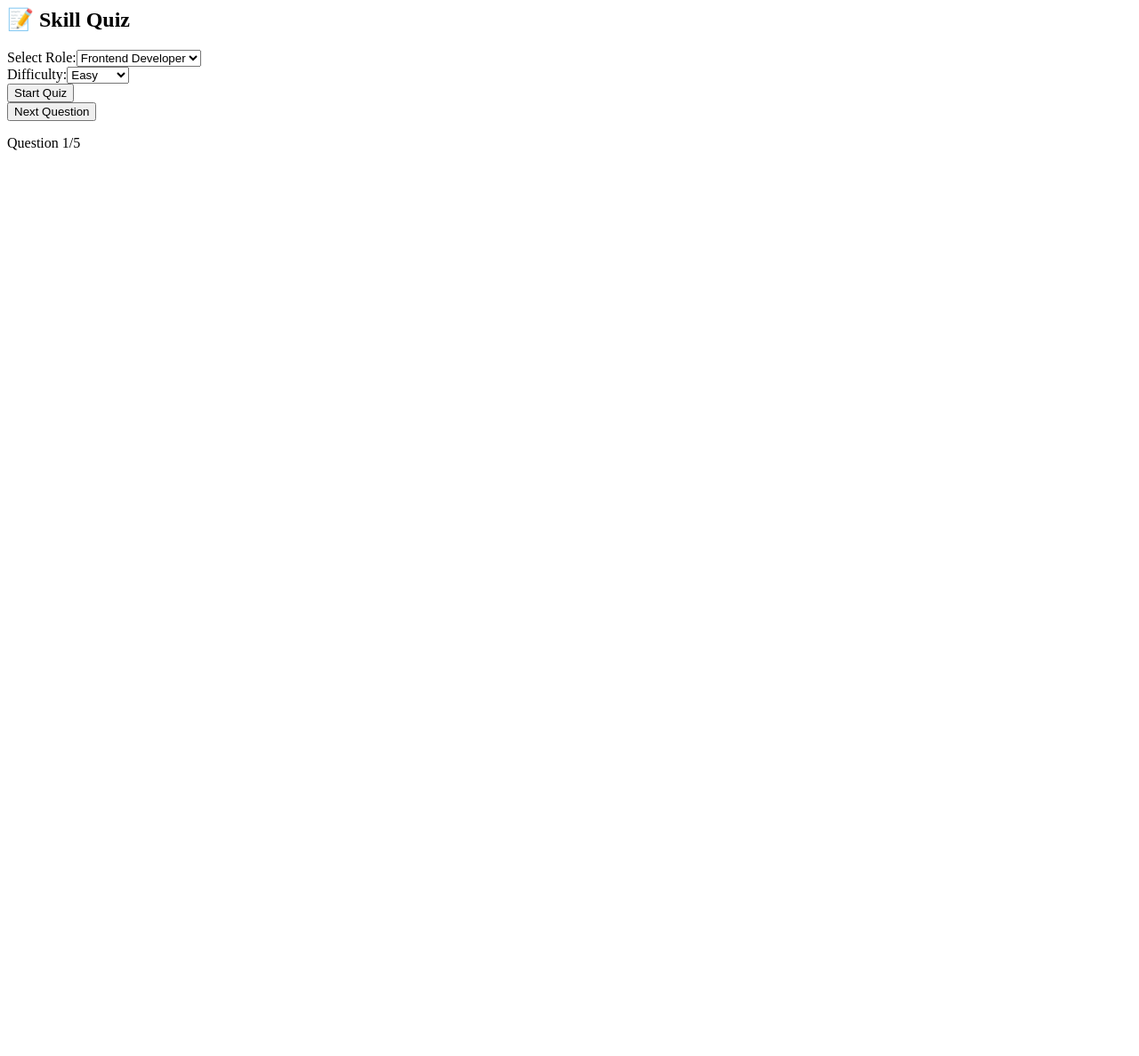
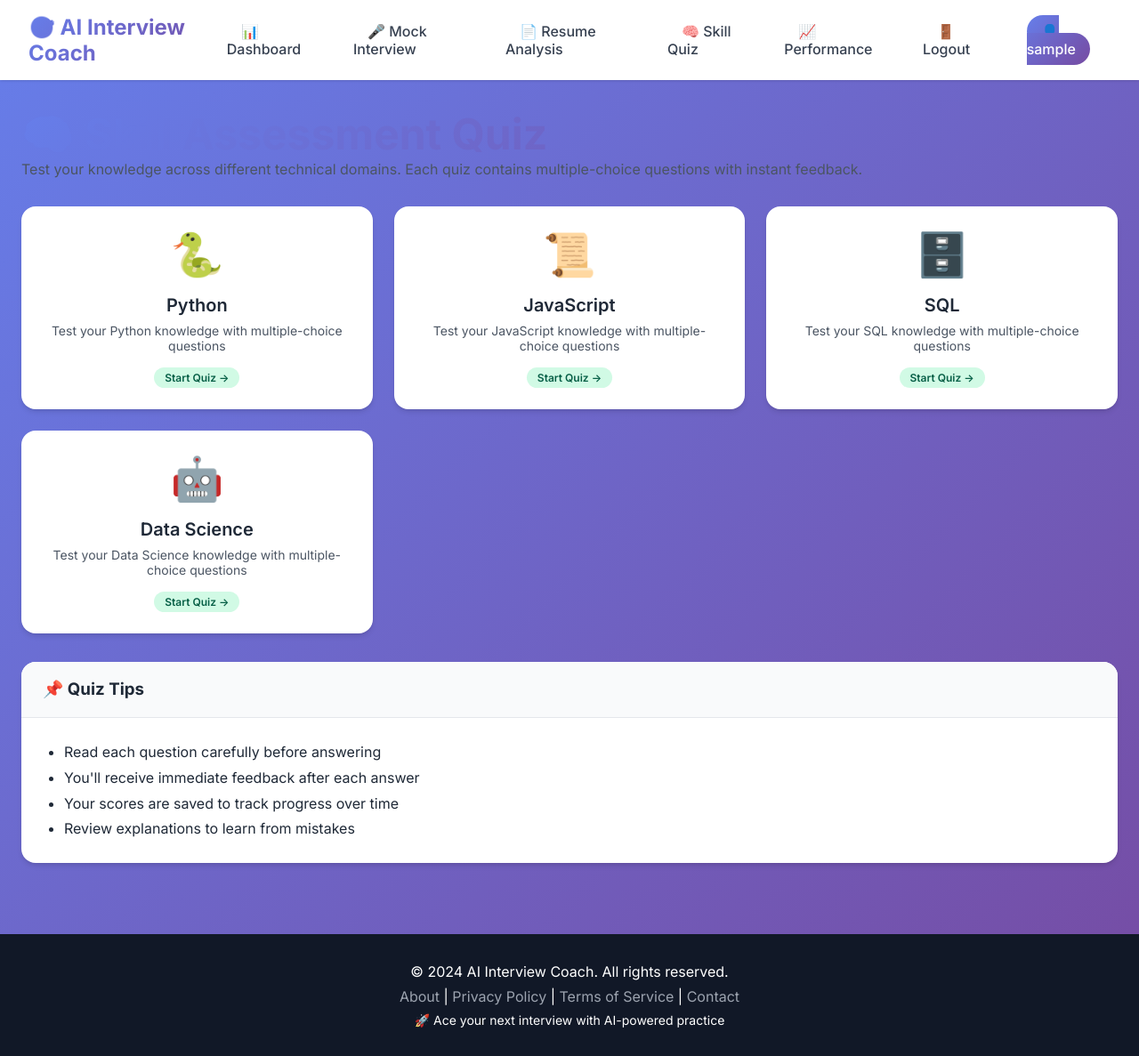
Before and after one commit to devanshsinghtomar/AI-interview-coach-module, a Flask app: page /skill-quiz in a window 1280 px wide. Shown: the whole page at 89% size. Before the commit the page ends 169 px from the top, so only its background shows below. Run offline with Flask 3, Linux system fonts and the light colour scheme; the visitor is signed in with stand-in values (Sample User, id 1).

Commit message:
Update skill_quiz.html

```diff
--- a/templates/skill_quiz.html
+++ b/templates/skill_quiz.html
@@ -1,15 +1,61 @@
-<div class="bg-white rounded-xl shadow-md p-6">
-    <h2 class="text-2xl font-bold text-gray-800 mb-4">📝 Skill Quiz</h2>
-    <div class="grid grid-cols-2 gap-4 mb-4"><div><label class="block text-gray-700">Select Role:</label><select id="quizRole" class="w-full p-2 border rounded-lg"><option value="frontend">Frontend Developer</option><option value="backend">Backend Developer</option><option value="datascience">Data Scientist</option></select></div><div><label class="block text-gray-700">Difficulty:</label><select id="quizLevel" class="w-full p-2 border rounded-lg"><option value="easy">Easy</option><option value="medium">Medium</option><option value="hard">Hard</option></select></div></div>
-    <button onclick="startQuiz()" class="bg-indigo-600 text-white px-6 py-2 rounded-lg hover:bg-indigo-700 w-full">Start Quiz</button>
-    <div id="quizArea" class="mt-6 hidden"><div id="questionText" class="text-lg font-semibold mb-4"></div><div id="optionsArea" class="space-y-2 mb-4"></div><button onclick="nextQuestion()" class="bg-blue-600 text-white px-6 py-2 rounded-lg">Next Question</button><p class="mt-2 text-gray-600">Question <span id="qNum">1</span>/<span id="totalQ">5</span></p></div>
-    <div id="quizResult" class="mt-6 hidden"><div class="bg-gradient-to-r from-green-50 to-blue-50 p-4 rounded-lg"><p class="text-xl font-bold" id="resultText"></p><p id="scoreBreakdown" class="mt-2"></p></div></div>
+{% extends "base.html" %}
+
+{% block title %}Skill Quiz - AI Interview Coach{% endblock %}
+
+{% block content %}
+<div class="fade-in">
+    <h1>🧠 Skill Assessment Quiz</h1>
+    <p style="color: var(--gray-600); margin-bottom: 2rem;">Test your knowledge across different technical domains. Each quiz contains multiple-choice questions with instant feedback.</p>
+
+    <div class="grid">
+        {% for category in categories %}
+            <div class="card" onclick="selectCategory('{{ category }}')" style="cursor: pointer;">
+                <div class="card-body" style="text-align: center;">
+                    <div class="feature-icon">
+                        {% if category == 'Python' %}🐍
+                        {% elif category == 'JavaScript' %}📜
+                        {% elif category == 'SQL' %}🗄️
+                        {% elif category == 'Data Science' %}🤖
+                        {% else %}📚
+                        {% endif %}
+                    </div>
+                    <h3 class="feature-title">{{ category }}</h3>
+                    <p class="feature-description">
+                        Test your {{ category }} knowledge with multiple-choice questions
+                    </p>
+                    <div style="margin-top: 1rem;">
+                        <span class="score-badge score-high">Start Quiz →</span>
+                    </div>
+                </div>
+            </div>
+        {% endfor %}
+    </div>
+
+    <!-- Quiz Tips -->
+    <div class="card" style="margin-top: 2rem;">
+        <div class="card-header">
+            <h3 style="margin: 0;">📌 Quiz Tips</h3>
+        </div>
+        <div class="card-body">
+            <ul style="margin-left: 1.5rem; line-height: 1.8;">
+                <li>Read each question carefully before answering</li>
+                <li>You'll receive immediate feedback after each answer</li>
+                <li>Your scores are saved to track progress over time</li>
+                <li>Review explanations to learn from mistakes</li>
+            </ul>
+        </div>
+    </div>
 </div>
+
+<!-- Hidden Form for Category Selection -->
+<form id="quizForm" method="POST" action="{{ url_for('start_quiz') }}" style="display: none;">
+    <input type="hidden" name="category" id="selectedCategory">
+</form>
+
 <script>
-const questionBank={frontend:{easy:[{q:"What does HTML stand for?",o:["Hyper Text Markup Language","High Tech Modern Language","Hyper Transfer Markup Language"],a:0},{q:"Which CSS property changes text color?",o:["text-color","color","font-color"],a:1}],medium:[{q:"What is React?",o:["JS library","Database","CSS framework"],a:0}],hard:[{q:"What is the virtual DOM?",o:["Real DOM copy","React's optimization","Browser API"],a:1}]},backend:{easy:[{q:"What is SQL used for?",o:["Styling","Database queries","Animation"],a:1}],medium:[{q:"What is an API?",o:["Application Interface","Programming tool","Database"],a:0}],hard:[{q:"What is load balancing?",o:["Traffic distribution","Data backup","Security"],a:0}]},datascience:{easy:[{q:"What is Python?",o:["Snake","Programming language","Database"],a:1}],medium:[{q:"What is Machine Learning?",o:["Hardware","AI subset","Database"],a:1}],hard:[{q:"What is a neural network?",o:["Brain simulation","Social network","Computer network"],a:0}]}};
-let currentQuiz=[],currentQ=0,score=0,answeredQuestions=[];
-function startQuiz(){const role=document.getElementById('quizRole').value;const level=document.getElementById('quizLevel').value;const bank=questionBank[role][level];if(!bank||bank.length===0){alert('No questions available');return;}currentQuiz=[...bank];for(let i=currentQuiz.length-1;i>0;i--){const j=Math.floor(Math.random()*(i+1));[currentQuiz[i],currentQuiz[j]]=[currentQuiz[j],currentQuiz[i]];}currentQuiz=currentQuiz.slice(0,5);currentQ=0;score=0;answeredQuestions=[];document.getElementById('quizArea').classList.remove('hidden');document.getElementById('quizResult').classList.add('hidden');document.getElementById('totalQ').innerText=currentQuiz.length;loadQuestion();}
-function loadQuestion(){if(currentQ<currentQuiz.length){const q=currentQuiz[currentQ];document.getElementById('questionText').innerHTML=q.q;let html='';q.o.forEach((opt,idx)=>{html+=`<label class="flex items-center p-2 border rounded-lg cursor-pointer hover:bg-gray-50"><input type="radio" name="answer" value="${idx}" class="mr-3">${opt}</label>`;});document.getElementById('optionsArea').innerHTML=html;document.getElementById('qNum').innerText=currentQ+1;}else{endQuiz();}}
-function nextQuestion(){const selected=document.querySelector('input[name="answer"]:checked');if(!selected){alert('Please select an answer');return;}const answer=parseInt(selected.value);const correct=currentQuiz[currentQ].a;if(answer===correct){score++;}currentQ++;if(currentQ<currentQuiz.length){loadQuestion();}else{endQuiz();}}
-function endQuiz(){const percentage=Math.round((score/currentQuiz.length)*100);document.getElementById('quizArea').classList.add('hidden');document.getElementById('quizResult').classList.remove('hidden');document.getElementById('resultText').innerHTML=`You scored ${score}/${currentQuiz.length} (${percentage}%)`;document.getElementById('scoreBreakdown').innerHTML=percentage>=70?'🎉 Excellent! You\'re well prepared!':percentage>=50?'📚 Good! Keep practicing!':'💪 Need more practice. Try again!';window.incrementQuiz(percentage);}
+    function selectCategory(category) {
+        document.getElementById('selectedCategory').value = category;
+        document.getElementById('quizForm').submit();
+    }
 </script>
+{% endblock %}
```
